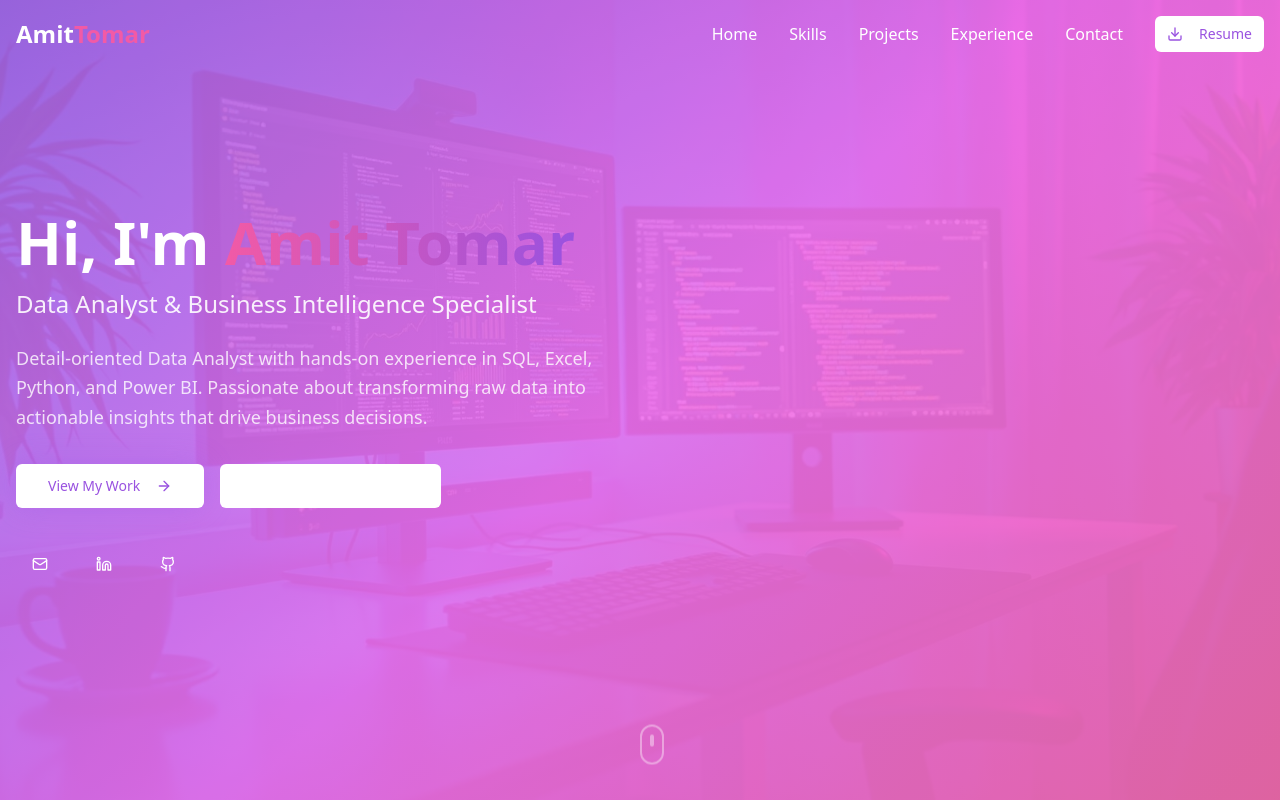
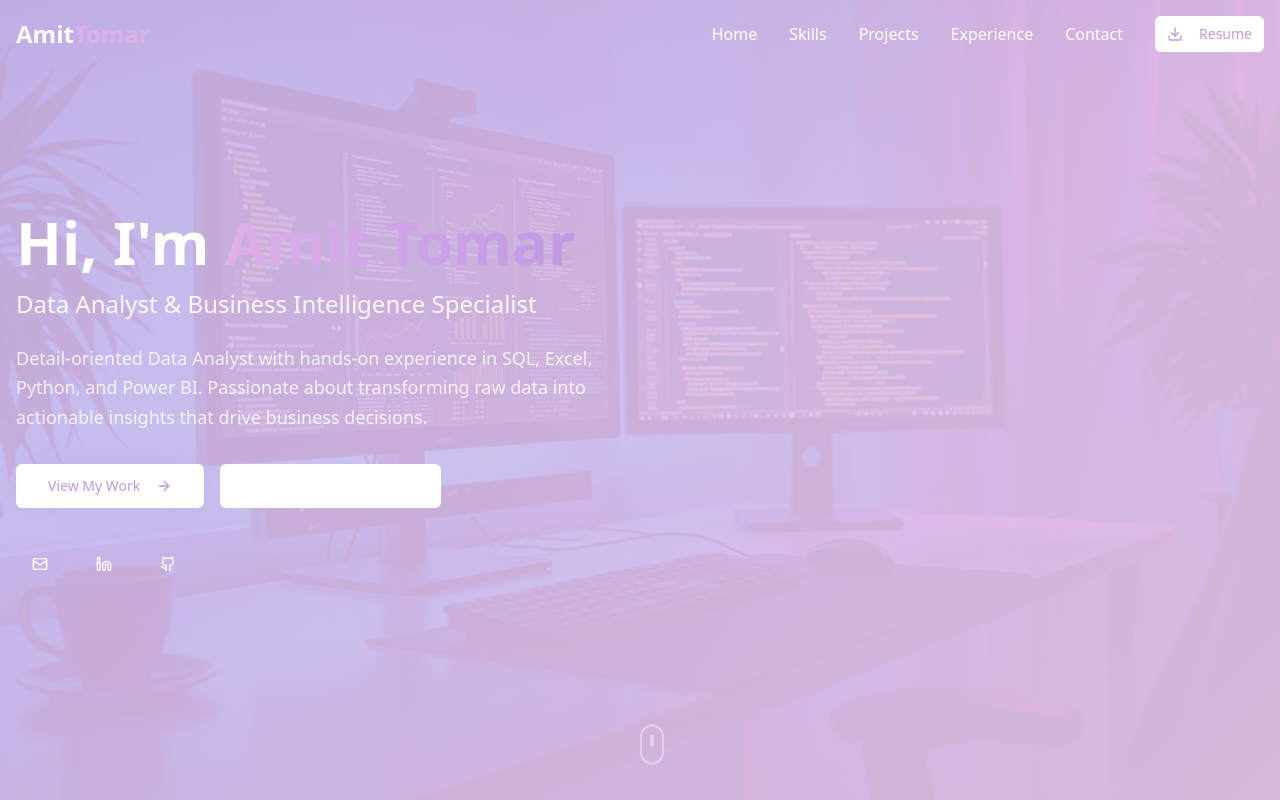
Before and after one commit to Amittomar2003/amittechlab, a React (Vite) app: page / in a window 1280 px wide. Shown: the top 800 px of the page. Built offline with nearby package versions, Linux system fonts and the light colour scheme; the HTML template or start-up script is replaced by a standard one.

Commit message:
Change to pastel purple theme
Update color scheme to lighter pastel purple tones throughout the portfolio, adjusting both light and dark modes in `src/index.css`.

```diff
--- a/src/index.css
+++ b/src/index.css
@@ -17,36 +17,36 @@ All colors MUST be HSL.
     --popover: 0 0% 100%;
     --popover-foreground: 210 10% 10%;
 
-    --primary: 270 70% 60%;
-    --primary-foreground: 0 0% 100%;
+    --primary: 270 60% 75%;
+    --primary-foreground: 270 70% 20%;
 
-    --secondary: 280 60% 95%;
-    --secondary-foreground: 270 70% 30%;
+    --secondary: 280 50% 96%;
+    --secondary-foreground: 270 60% 35%;
 
-    --muted: 270 30% 96%;
+    --muted: 270 25% 97%;
     --muted-foreground: 270 10% 45%;
 
-    --accent: 330 85% 65%;
-    --accent-foreground: 0 0% 100%;
+    --accent: 290 55% 80%;
+    --accent-foreground: 280 60% 25%;
 
     --destructive: 0 84.2% 60.2%;
     --destructive-foreground: 270 40% 98%;
 
-    --border: 270 10% 90%;
-    --input: 270 10% 90%;
-    --ring: 270 70% 65%;
+    --border: 270 15% 92%;
+    --input: 270 15% 92%;
+    --ring: 270 60% 75%;
 
     /* Custom portfolio colors */
-    --data-blue: 250 80% 65%;
-    --data-purple: 280 75% 65%;
-    --data-cyan: 310 85% 70%;
+    --data-blue: 250 60% 75%;
+    --data-purple: 280 55% 75%;
+    --data-cyan: 260 60% 80%;
     --success: 142 76% 36%;
 
     /* Gradients */
     --gradient-primary: linear-gradient(135deg, hsl(var(--primary)), hsl(var(--accent)));
-    --gradient-hero: linear-gradient(135deg, hsl(270 70% 60%) 0%, hsl(300 80% 65%) 50%, hsl(330 85% 65%) 100%);
-    --gradient-card: linear-gradient(145deg, hsl(0 0% 100%) 0%, hsl(280 30% 98%) 100%);
-    --gradient-subtle: linear-gradient(180deg, hsl(280 30% 99%) 0%, hsl(280 30% 97%) 100%);
+    --gradient-hero: linear-gradient(135deg, hsl(270 60% 80%) 0%, hsl(280 55% 82%) 50%, hsl(290 55% 85%) 100%);
+    --gradient-card: linear-gradient(145deg, hsl(0 0% 100%) 0%, hsl(280 25% 99%) 100%);
+    --gradient-subtle: linear-gradient(180deg, hsl(280 25% 99%) 0%, hsl(280 20% 98%) 100%);
 
     /* Shadows */
     --shadow-sm: 0 1px 2px 0 hsl(240 10% 5% / 0.05);
@@ -89,29 +89,29 @@ All colors MUST be HSL.
     --popover: 210 20% 8%;
     --popover-foreground: 210 10% 95%;
 
-    --primary: 270 70% 65%;
+    --primary: 270 55% 70%;
     --primary-foreground: 0 0% 100%;
 
-    --secondary: 270 30% 18%;
-    --secondary-foreground: 270 10% 95%;
+    --secondary: 270 25% 20%;
+    --secondary-foreground: 270 40% 90%;
 
-    --muted: 270 30% 15%;
-    --muted-foreground: 270 10% 65%;
+    --muted: 270 25% 16%;
+    --muted-foreground: 270 20% 70%;
 
-    --accent: 330 85% 70%;
+    --accent: 290 50% 75%;
     --accent-foreground: 0 0% 100%;
 
     --destructive: 0 62.8% 30.6%;
     --destructive-foreground: 270 20% 98%;
 
-    --border: 270 10% 15%;
-    --input: 270 10% 15%;
-    --ring: 270 70% 70%;
+    --border: 270 15% 18%;
+    --input: 270 15% 18%;
+    --ring: 270 55% 75%;
 
     /* Dark mode gradients */
-    --gradient-hero: linear-gradient(135deg, hsl(270 70% 65%) 0%, hsl(300 80% 70%) 50%, hsl(330 85% 70%) 100%);
-    --gradient-card: linear-gradient(145deg, hsl(270 20% 10%) 0%, hsl(270 20% 14%) 100%);
-    --gradient-subtle: linear-gradient(180deg, hsl(270 20% 10%) 0%, hsl(270 20% 8%) 100%);
+    --gradient-hero: linear-gradient(135deg, hsl(270 55% 70%) 0%, hsl(280 50% 72%) 50%, hsl(290 50% 75%) 100%);
+    --gradient-card: linear-gradient(145deg, hsl(270 25% 12%) 0%, hsl(270 25% 16%) 100%);
+    --gradient-subtle: linear-gradient(180deg, hsl(270 25% 12%) 0%, hsl(270 25% 10%) 100%);
 
     --sidebar-background: 240 5.9% 10%;
     --sidebar-foreground: 240 4.8% 95.9%;
```
